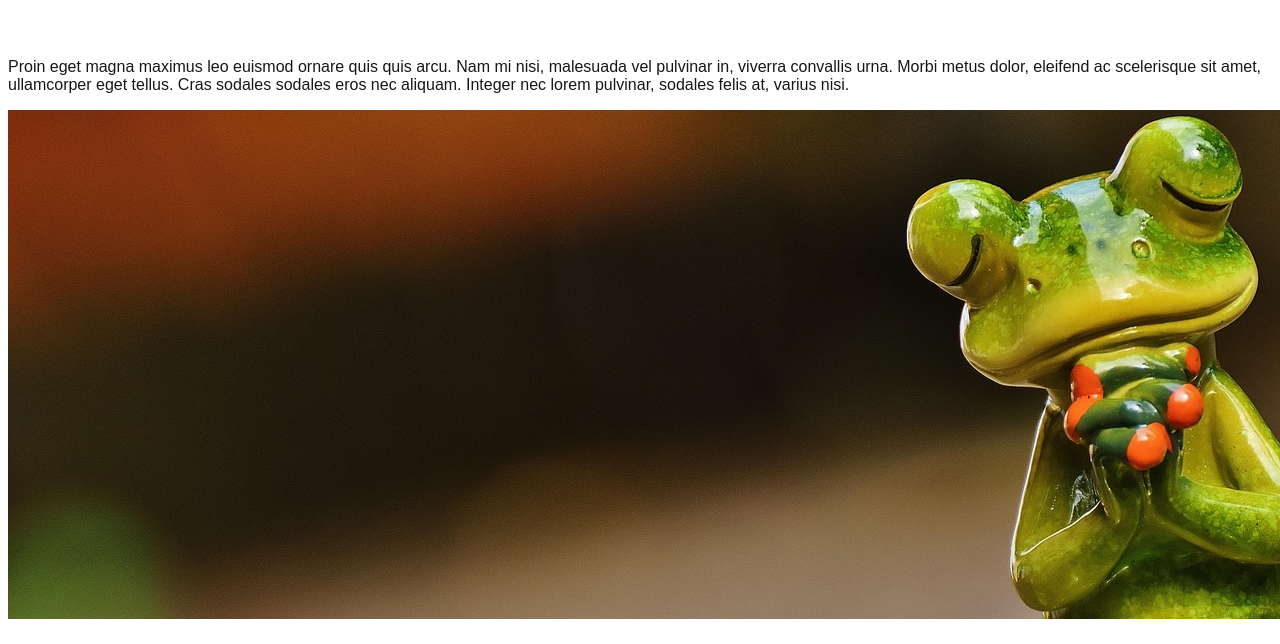
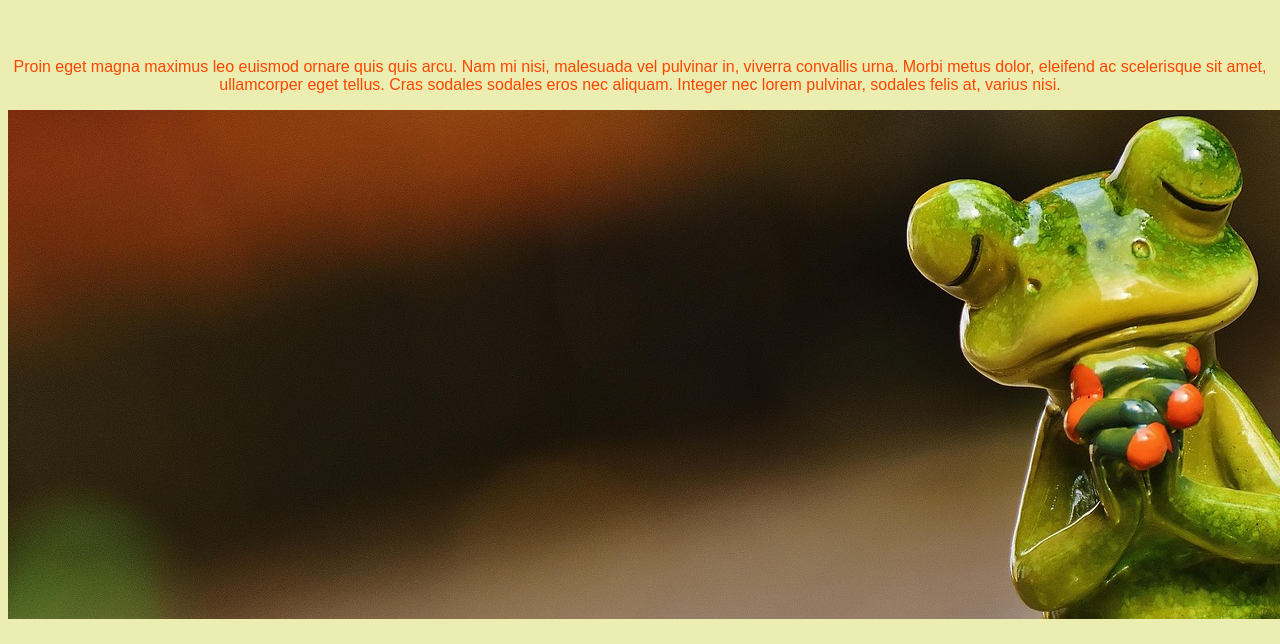
Before and after one commit to rosdykat/week-10-assignment, a Next.js app: page / in a window 1280 px wide. Shown: the part 5654-6298 px from the top of the page. Built offline with nearby package versions, Linux system fonts and the light colour scheme.

Commit message:
choreocss

```diff
--- a/src/Components/Choreography.jsx
+++ b/src/Components/Choreography.jsx
@@ -62,14 +62,14 @@ export default function Choreography() {
           data-aos="fade-up-right"
         />
       </div>
-      <p className={style.text2}>
-        Proin eget magna maximus leo euismod ornare quis quis arcu. Nam mi nisi,
-        malesuada vel pulvinar in, viverra convallis urna. Morbi metus dolor,
-        eleifend ac scelerisque sit amet, ullamcorper eget tellus. Cras sodales
-        sodales eros nec aliquam. Integer nec lorem pulvinar, sodales felis at,
-        varius nisi.
-      </p>
       <div className={style.enquirediv}>
+        <p className={style.text2}>
+          Proin eget magna maximus leo euismod ornare quis quis arcu. Nam mi
+          nisi, malesuada vel pulvinar in, viverra convallis urna. Morbi metus
+          dolor, eleifend ac scelerisque sit amet, ullamcorper eget tellus. Cras
+          sodales sodales eros nec aliquam. Integer nec lorem pulvinar, sodales
+          felis at, varius nisi.
+        </p>
         <img className={style.prayfrog} src="/frogphotos/prayingfrog.jpg" />
         <button className={style.frogbutton} data-aos="flip-up">
           Enquire
--- a/src/Components/choreo.module.css
+++ b/src/Components/choreo.module.css
@@ -1,7 +1,11 @@
 /* colour palette: green D6D85D, cream ECEDB0, tawny EAD8A4, orange F68537 */
 
 body {
-  background-color: ECEDB0;
+  background-color: rgb(236, 237, 176);
+}
+
+.titlechoreo {
+  color: black;
 }
 
 .flexBox {
@@ -12,15 +16,15 @@ body {
 }
 
 .titlefrog {
-  color: F68537;
+  color: orangered;
 }
 
 .text2 {
-  color: F68537;
+  color: orangered;
 }
 
 .frogbiog {
-  color: EAD8A4;
+  color: rgb(67, 112, 87);
 }
 
 .heartclose {
```
